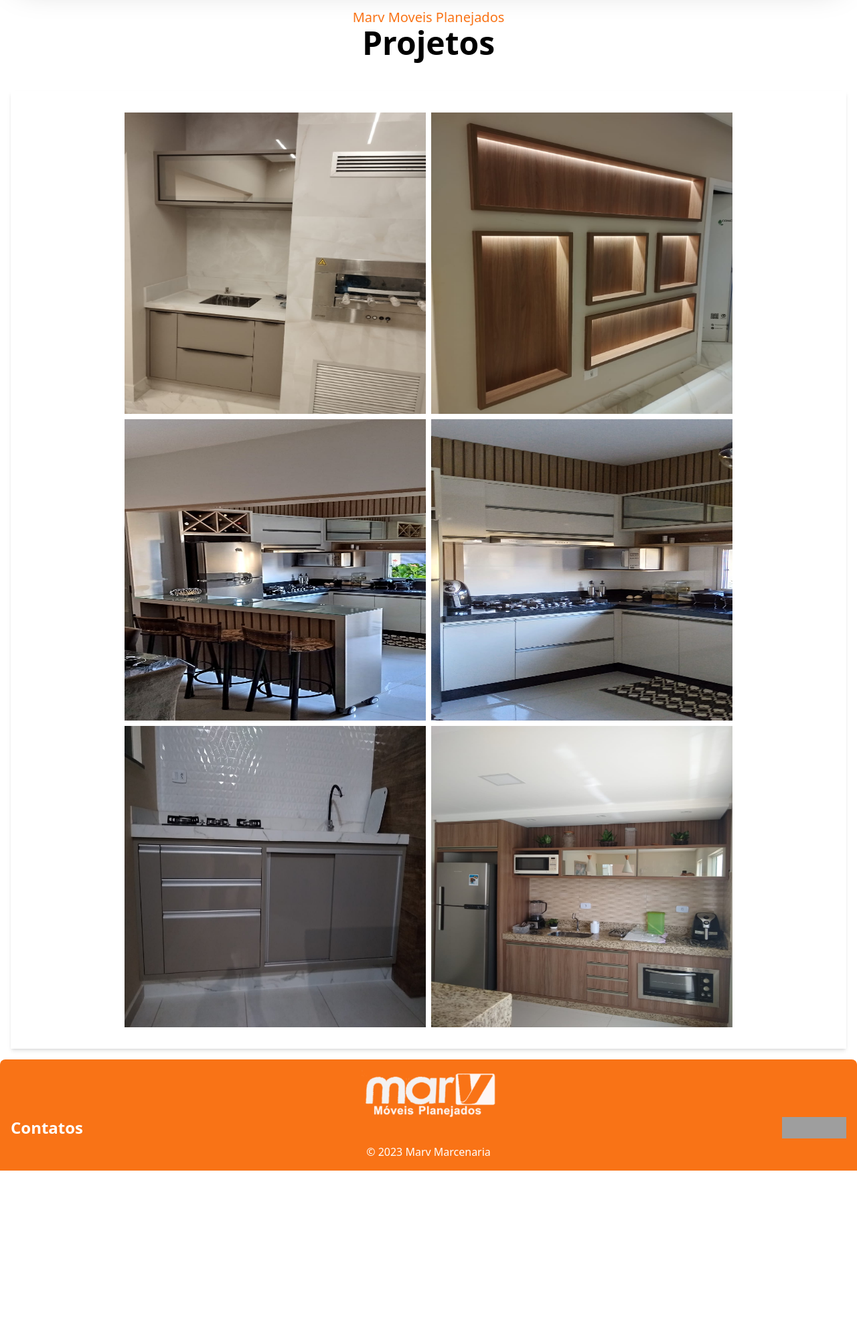
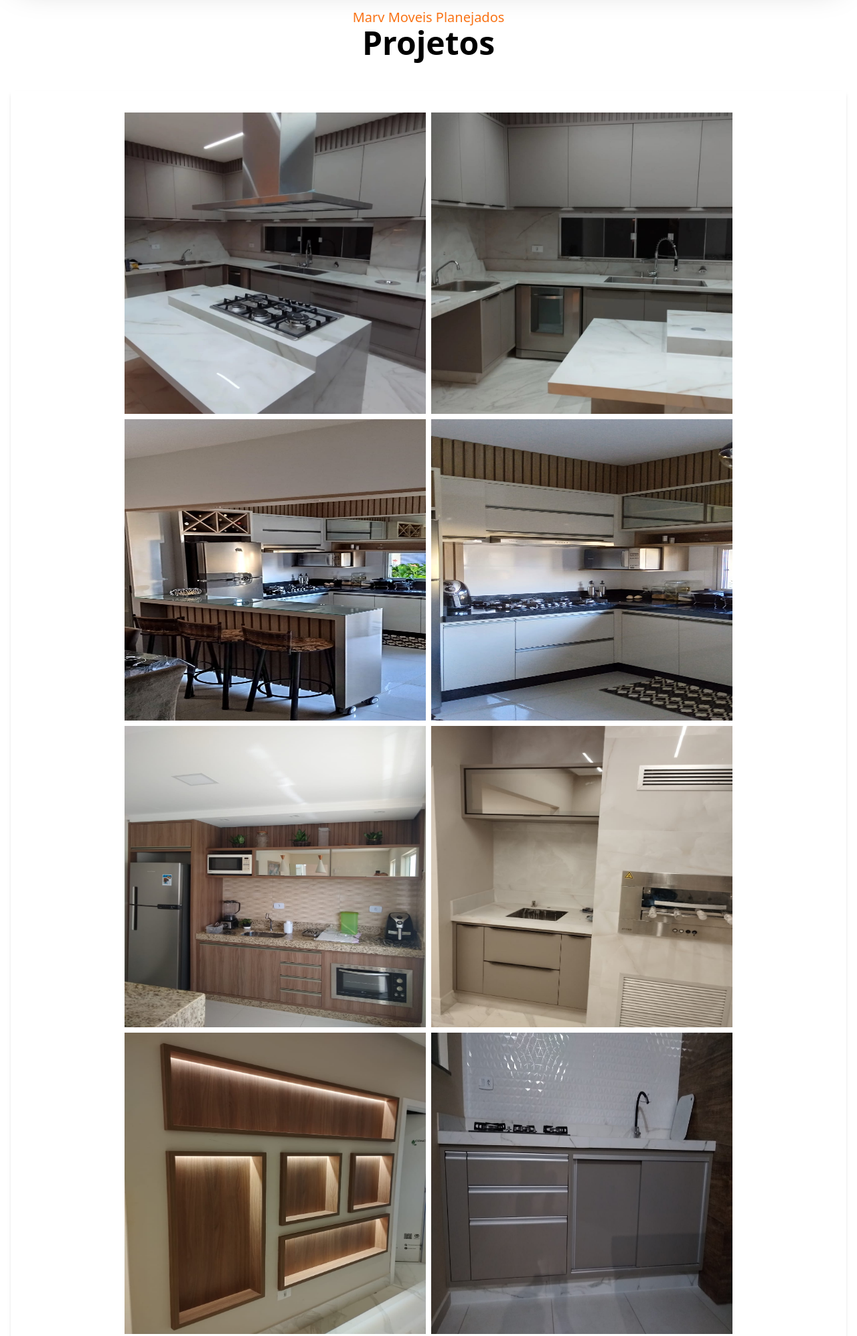
Before and after one commit to AlexsonPereira/Marv, a website: page index.html in a window 1280 px wide. Shown: the part 700-2695 px from the top of the page at 67% size. Before the commit the page ends 2448 px from the top, so only its background shows below. Drawn offline with Linux system fonts and the light colour scheme; grey boxes are pictures that could not be loaded.

```diff
--- a/index.html
+++ b/index.html
@@ -92,14 +92,14 @@
         </div>
         <div class="flex items-center justify-normal">
           <ul
-            class="flex justify-center shadow-md py-8 flex-wrap gap-2 mt-12 sm:flex-nowrap sm:overflow-x-auto sm:justify-normal"
+            class="flex justify-center shadow-md py-8 flex-wrap gap-2 mt-12 sm:flex-nowrap sm:overflow-x-auto sm:justify-normal sm:absolute"
           >
             <img
-              src="./src/assets/1682965806715.jpg"
+              src="./src/assets/1683803188121.jpg"
               class="w-[450px] min-w-[450px] h-[450px]"
             />
             <img
-              src="./src/assets/1682965806758.jpg"
+              src="./src/assets/1683803188129.jpg"
               class="w-[450px] min-w-[450px] h-[450px]"
             />
             <img
@@ -111,11 +111,19 @@
               class="w-[450px] min-w-[450px] h-[450px]"
             />
             <img
-              src="./src/assets/1682965806779.jpg"
+              src="./src/assets/1682965806790.jpg"
               class="w-[450px] min-w-[450px] h-[450px]"
             />
             <img
-              src="./src/assets/1682965806790.jpg"
+              src="./src/assets/1682965806715.jpg"
+              class="w-[450px] min-w-[450px] h-[450px]"
+            />
+            <img
+              src="./src/assets/1682965806758.jpg"
+              class="w-[450px] min-w-[450px] h-[450px]"
+            />
+            <img
+              src="./src/assets/1682965806779.jpg"
               class="w-[450px] min-w-[450px] h-[450px]"
             />
           </ul>
--- a/tailwind.config.js
+++ b/tailwind.config.js
@@ -15,7 +15,7 @@
     },
     extend: {
       backgroundImage: {
-        'main-homepage': "url('/src/assets/1682965806790.jpg')"
+        'main-homepage': "url('/src/assets/1683803188121.jpg')"
       }
     }
   },
```
Also changed, not shown: dist/output.css, src/assets/1683803188121.jpg (added), src/assets/1683803188129.jpg (added), src/assets/1683803188150.jpg (added), src/assets/Encarte.png (added), 1 other file.
